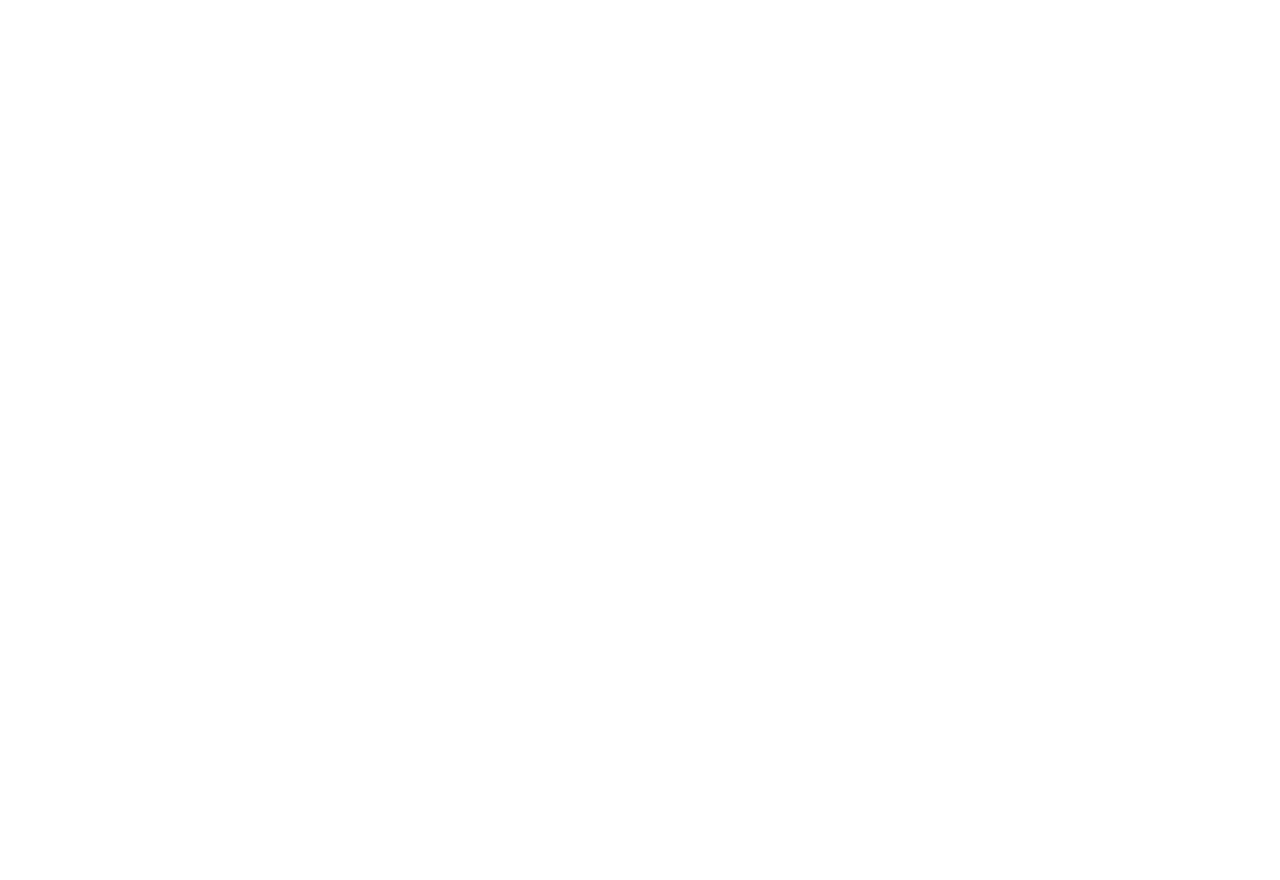
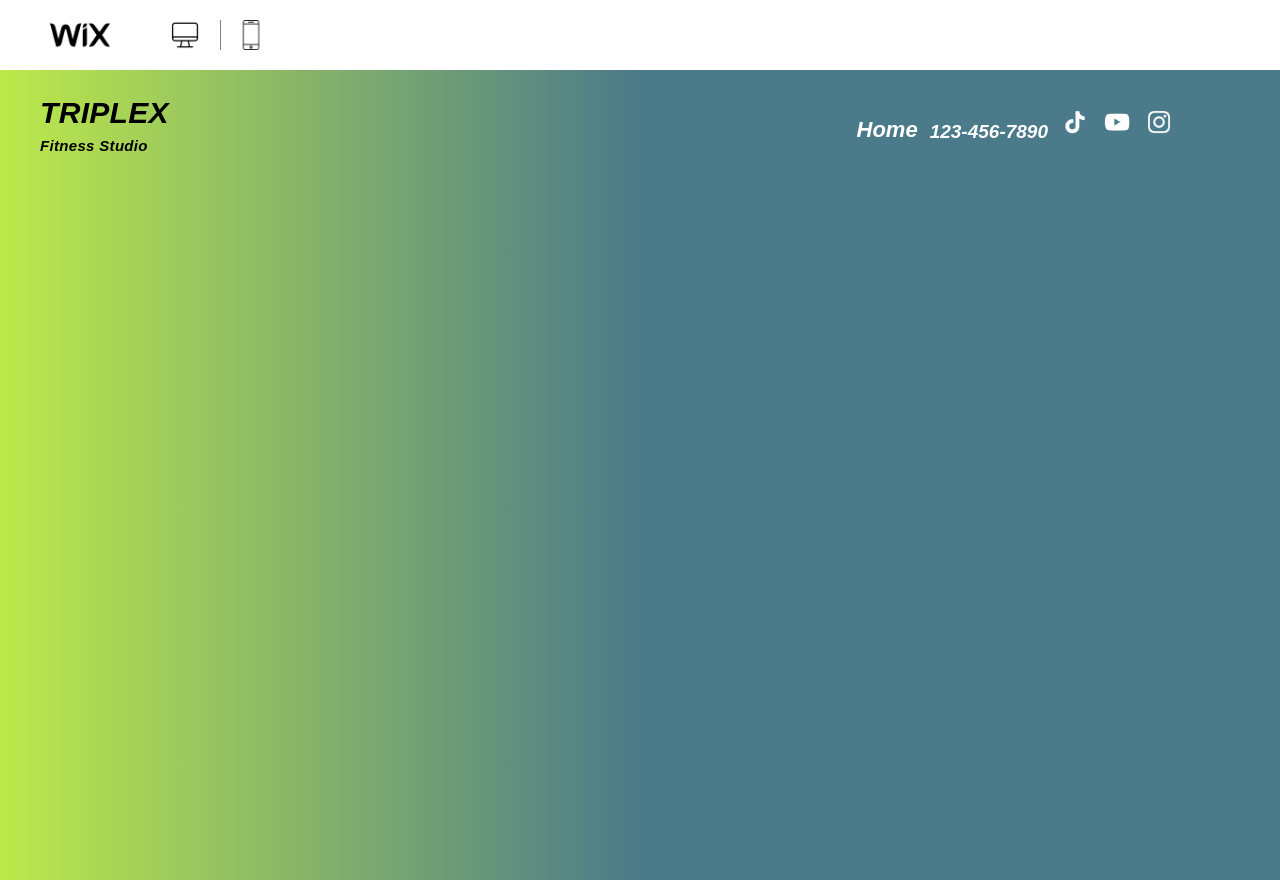
Before and after one commit to audrius86/SportClub, a plain HTML site: page index.html in a window 1280 px wide. Before the commit the page ends 800 px from the top, so only its background shows below. Drawn offline with Linux system fonts and the light colour scheme.

Commit message:
With headers

```diff
--- a/index.html
+++ b/index.html
@@ -1,12 +1,38 @@
 <!DOCTYPE html>
 <html lang="en">
-<head>
-    <meta charset="UTF-8">
-    <meta http-equiv="X-UA-Compatible" content="IE=edge">
-    <meta name="viewport" content="width=device-width, initial-scale=1.0">
-    <title>Document</title>
-</head>
-<body>
+  <head>
+    <meta charset="UTF-8" />
+    <meta http-equiv="X-UA-Compatible" content="IE=edge" />
+    <meta name="viewport" content="width=device-width, initial-scale=1.0" />
+    <title>Sport Club</title>
+    <link rel="stylesheet" href="style.css" />
+  </head>
+  <body>
+      <header class="body-header">
+        <img class="wix" src="/images/wix.png" alt="" />
+        <img class="desktop" src="/images/desktop.png" alt="" />
+        <img class="smartphone" src="/images/smartphone.png" alt="" />
+      </header>
 
-</body>
+      <div class="main-container">
+          <header>
+              <div class="header-left">
+                  <ul>
+                      <li class="title">TRIPLEX</li>
+                      <li class="subtitle">Fitness Studio</li>
+                  </ul>
+              </div>
+              <div class="header-right">
+                <ul>
+                    <li>Home</li>
+                    <li class="phone-number">123-456-7890</li>
+                    <li><img src="/images/tik-tok.png" alt=""></li>
+                    <li><img src="/images/youtube2.png" alt=""></li>
+                    <li><img src="/images/instagram1.png" alt=""></li>
+                </ul>
+              </div>
+          </header>
+
+    </div>
+  </body>
 </html>
--- a/styles.scss
+++ b/styles.scss
@@ -0,0 +1,103 @@
+body {
+  margin: 0;
+  padding: 0;
+
+  .body-header {
+    background-color: white;
+    position: fixed;
+    width: 100%;
+    height: 70px;
+    display: flex;
+    column-gap: 10px;
+    align-items: center;
+
+    img {
+      height: 30px;
+      margin-left: 50px;
+    }
+
+    .wix {
+      height: 60px;
+    }
+
+    .desktop {
+      border-right: 1px solid grey;
+      padding-right: 20px;
+    }
+
+    .smartphone {
+      margin-left: 5px;
+    }
+  }
+
+  .main-container {
+    height: 100vh;
+    padding-top: 80px;
+    background-image: linear-gradient(
+      to right,
+      rgb(189, 233, 74),
+      rgb(75, 122, 138) 50%
+    );
+
+    header {
+      display: flex;
+      justify-content: space-between;
+      align-items: center;
+
+      .header-left {
+        ul {
+          display: flex;
+          flex-direction: column;
+          align-items: flex-start;
+          justify-content: center;
+          font-style: italic;
+          font-weight: bold;
+          font-family: Arial, Helvetica, sans-serif;
+          row-gap: 7px;
+          letter-spacing: 0.02em;
+
+          li {
+            list-style-type: none;
+          }
+
+          .title {
+            font-size: 30px;
+          }
+
+          .subtitle {
+            font-size: 15px;
+          }
+        }
+      }
+
+      .header-right {
+        ul {
+          display: flex;
+          align-items: flex-end;
+          font-style: italic;
+          font-weight: bold;
+          font-family: Arial, Helvetica, sans-serif;
+
+          li {
+            list-style-type: none;
+            padding: 0 6px;
+            color: white;
+            font-size: 22px;
+            font-weight: bold;
+          }
+        }
+        ul:last-child {
+          padding-right: 100px;
+        }
+
+        img {
+          width: 30px;
+        }
+
+        .phone-number {
+          font-size: 19px;
+        }
+      }
+    }
+  }
+}
```
Also changed, not shown: images/desktop.png (added), images/instagram1.png (added), images/moteris.png (added), images/smartphone.png (added), images/tik-tok.png (added), images/wix.png (added), images/youtube.png (added), images/youtube2.png (added), style.css, 1 other file.
